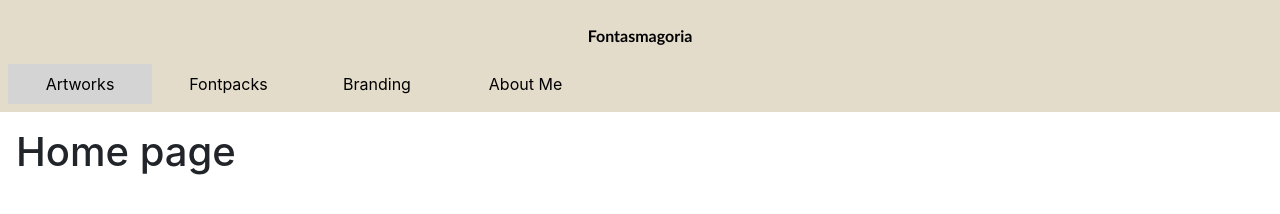
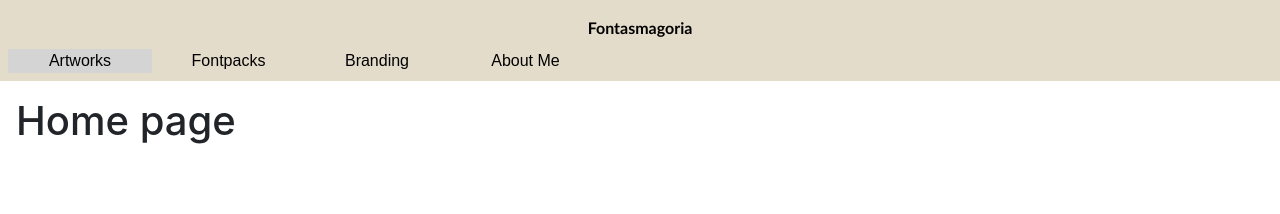
Before and after one commit to ajazli/fontasmagoria, a plain HTML site: page index.html in a window 1280 px wide. Drawn offline with nearby package versions, Linux system fonts and the light colour scheme.

Commit message:
1 file modified

```diff
--- a/styles.css
+++ b/styles.css
@@ -35,8 +35,9 @@ nav {
 nav a {
   display: inline-block;
   min-width: 9rem;
-  padding: 0.5rem;
+  padding: auto;
   text-align: center;
+  font-family: fantasy;
   text-decoration: none;
   color: black;
 }
```
